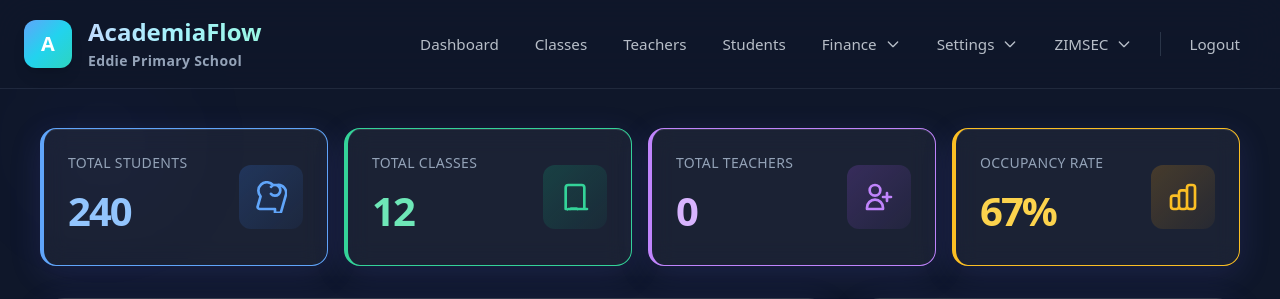
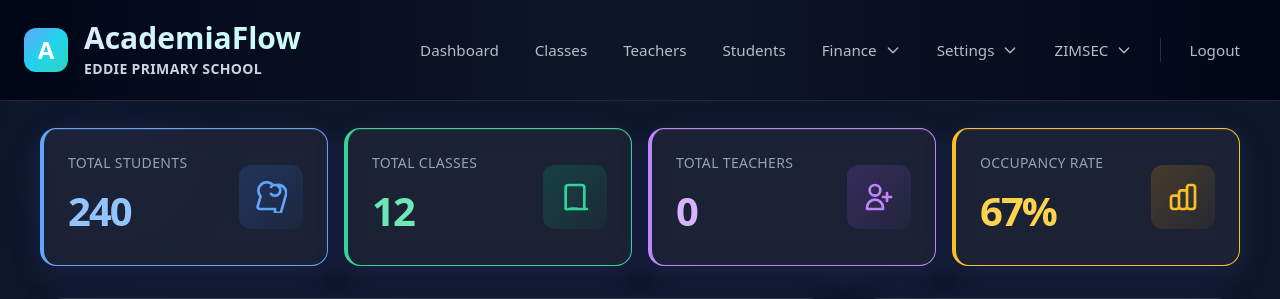
Before and after one commit to Eddiemavhes/School-management, a Django app: page /dashboard/ in a window 1280 px wide. Shown: the top 299 px of the page. Run offline with Django 5.2, Linux system fonts and the light colour scheme; a user stored in the database is signed in; data comes from the database, SQL or seed files in the repository; some libraries are stand-ins or nearby versions.

Commit message:
Enhance header styling: improve branding and visual hierarchy

```diff
--- a/templates/base.html
+++ b/templates/base.html
@@ -475,20 +475,20 @@
 </head>
 <body class="gradient-background min-h-screen">
     <!-- Premium Navigation -->
-    <nav class="fixed w-full z-50 top-0 backdrop-blur-xl border-b border-slate-500/20">
-        <div class="bg-slate-900/80 backdrop-filter">
-            <div class="mx-auto px-4 sm:px-6 py-3 sm:py-4 flex justify-between items-center">
+    <nav class="fixed w-full z-50 top-0 backdrop-blur-2xl border-b border-slate-500/20">
+        <div class="bg-gradient-to-r from-slate-950/95 via-slate-900/95 to-slate-950/95 backdrop-filter">
+            <div class="mx-auto px-4 sm:px-6 py-4 sm:py-5 flex justify-between items-center">
                 <!-- Logo with School Name -->
-                <a href="/" class="flex items-center gap-2 sm:gap-4 group min-w-0 hover:opacity-80 transition-opacity">
-                    <div class="w-10 h-10 sm:w-12 sm:h-12 rounded-xl bg-gradient-to-br from-blue-400 via-cyan-400 to-teal-400 flex items-center justify-center text-white font-bold text-base sm:text-xl group-hover:shadow-xl group-hover:shadow-blue-500/40 transition-all flex-shrink-0 shadow-lg">
+                <a href="/" class="flex items-center gap-3 sm:gap-4 group min-w-0 hover:opacity-90 transition-opacity duration-200">
+                    <div class="w-11 h-11 sm:w-13 sm:h-13 rounded-xl bg-gradient-to-br from-blue-400 via-cyan-400 to-teal-400 flex items-center justify-center text-white font-bold text-lg sm:text-2xl group-hover:shadow-2xl group-hover:shadow-blue-500/50 transition-all duration-300 flex-shrink-0 shadow-lg">
                         A
                     </div>
-                    <div class="flex flex-col min-w-0 hidden sm:block">
-                        <span class="text-base sm:text-2xl font-black bg-gradient-to-r from-blue-200 via-cyan-200 to-teal-200 bg-clip-text text-transparent truncate leading-tight">AcademiaFlow</span>
+                    <div class="flex flex-col min-w-0 hidden sm:block gap-0.5">
+                        <span class="text-xl sm:text-3xl font-black bg-gradient-to-r from-blue-100 via-cyan-100 to-teal-100 bg-clip-text text-transparent truncate leading-tight">AcademiaFlow</span>
                         {% load custom_tags %}
                         {% school_name_tag as school_name %}
                         {% if school_name %}
-                        <span class="text-xs sm:text-sm text-slate-400 font-semibold truncate tracking-wide">{{ school_name }}</span>
+                        <span class="text-xs sm:text-sm text-slate-300 font-semibold truncate tracking-wide uppercase letter-spacing-0.5">{{ school_name }}</span>
                         {% endif %}
                     </div>
                 </a>
```
